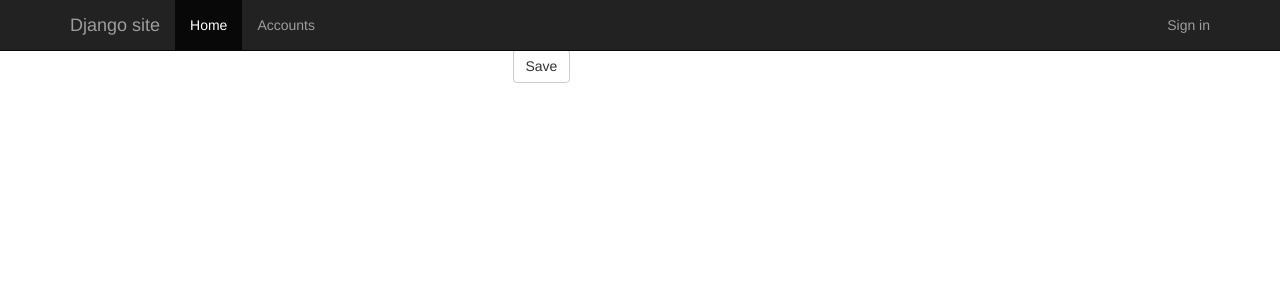
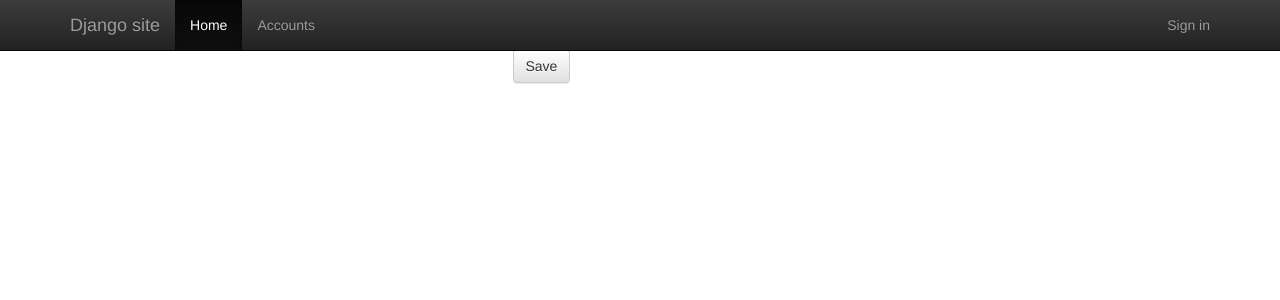
Before and after one commit to alex-shamray/milo-django, a Django app: a page that uses templates/base.html in a window 1280 px wide. Shown: the top 300 px of the page. Run offline with Django 3.2, Linux system fonts and the light colour scheme; some libraries are stand-ins or nearby versions.

Commit message:
Added bootstrap theme CSS

```diff
--- a/templates/base.html
+++ b/templates/base.html
@@ -7,8 +7,10 @@
     <!-- The above 3 meta tags *must* come first in the head; any other head content must come *after* these tags -->
     <title>{% block title %}{% endblock %}</title>
 
-    <!-- Bootstrap -->
+    <!-- Bootstrap core CSS -->
     <link href="https://maxcdn.bootstrapcdn.com/bootstrap/3.3.7/css/bootstrap.min.css" rel="stylesheet">
+    <!-- Bootstrap theme -->
+    <link href="https://maxcdn.bootstrapcdn.com/bootstrap/3.3.7/css/bootstrap-theme.min.css" rel="stylesheet">
     {% block extrastyle %}{% endblock %}
 
     <!-- HTML5 shim and Respond.js for IE8 support of HTML5 elements and media queries -->
```
